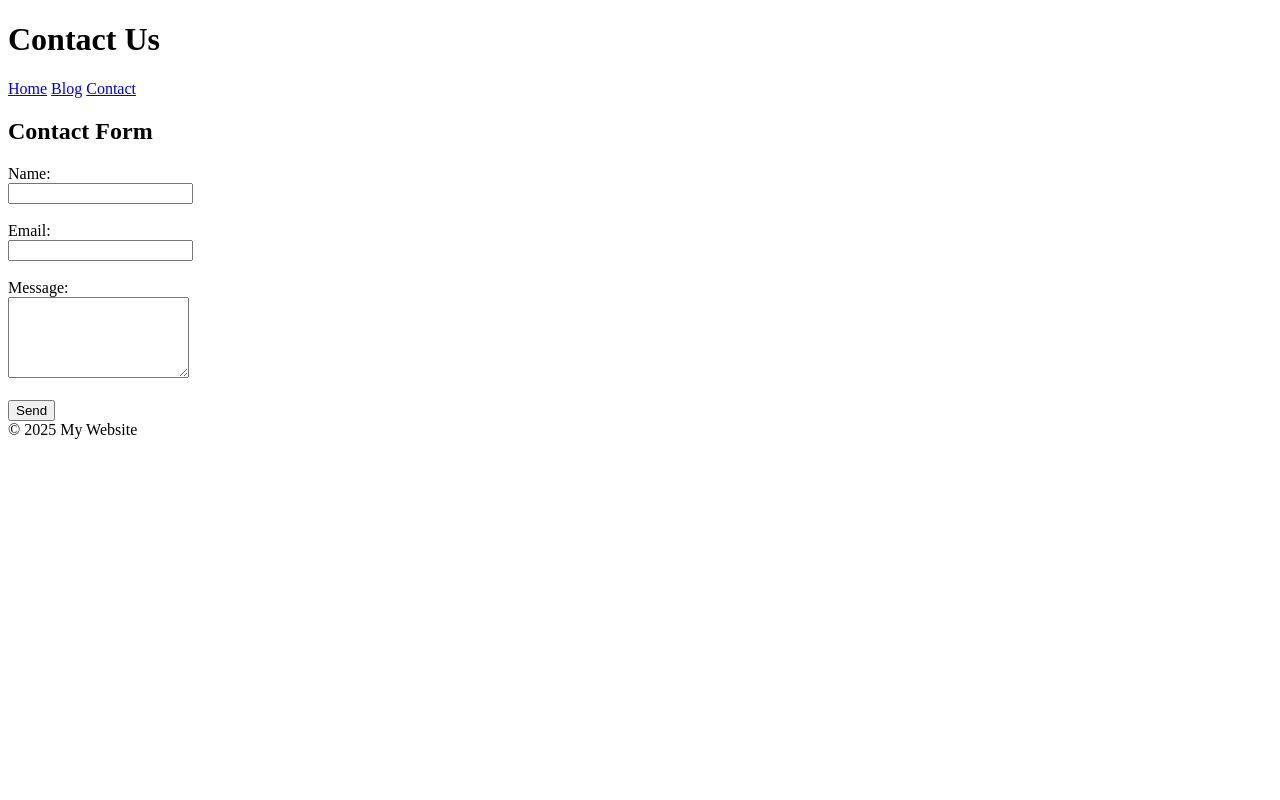
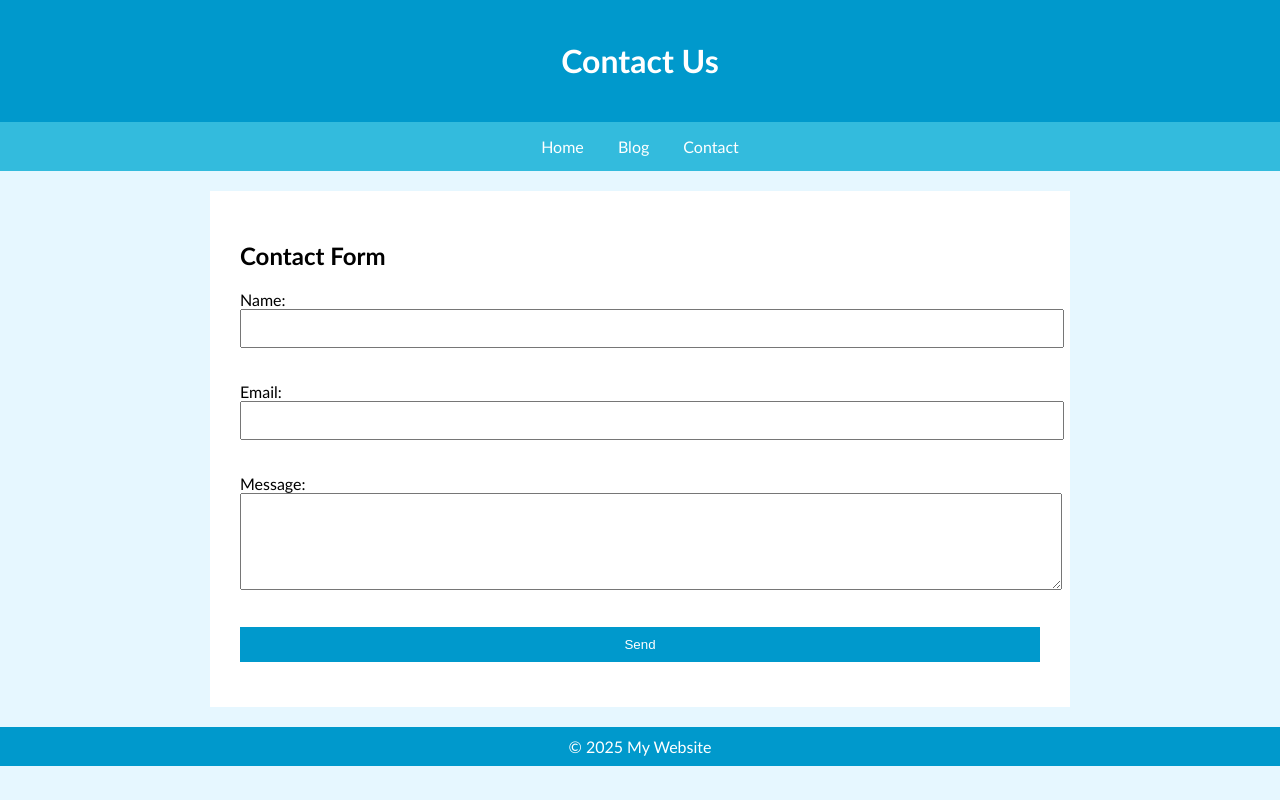
Before and after one commit to Uswaa179/Blogging-Website, a website: page src/contact.html in a window 1280 px wide. Drawn offline with Linux system fonts and the light colour scheme.

Commit message:
added contact css and html

```diff
--- a/src/contact.html
+++ b/src/contact.html
@@ -3,14 +3,14 @@
 <head>
     <meta charset="UTF-8">
     <title>Contact</title>
-    <link rel="stylesheet" href="style.css">
+    <link rel="stylesheet" href="../style/contact.css">
 </head>
 <body>
     <header><h1>Contact Us</h1></header>
     <nav>
-        <a href="index.html">Home</a>
-        <a href="blog.html">Blog</a>
-        <a href="contact.html">Contact</a>
+        <a href="./home.html">Home</a>
+        <a href="./blog.html">Blog</a>
+        <a href="./contact.html">Contact</a>
     </nav>
     <main>
         <h2>Contact Form</h2>
```
